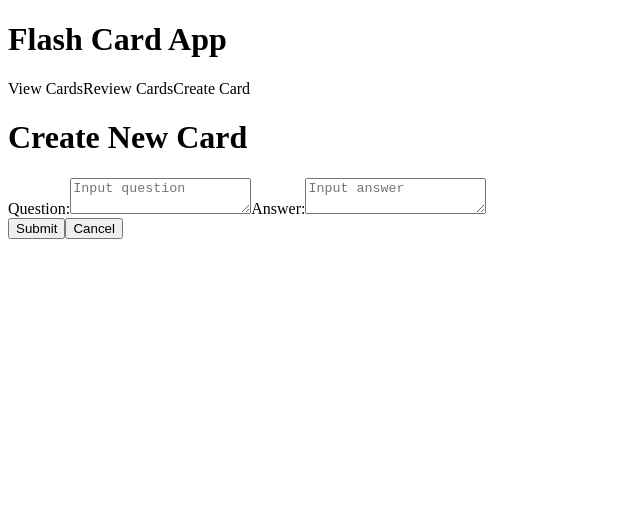
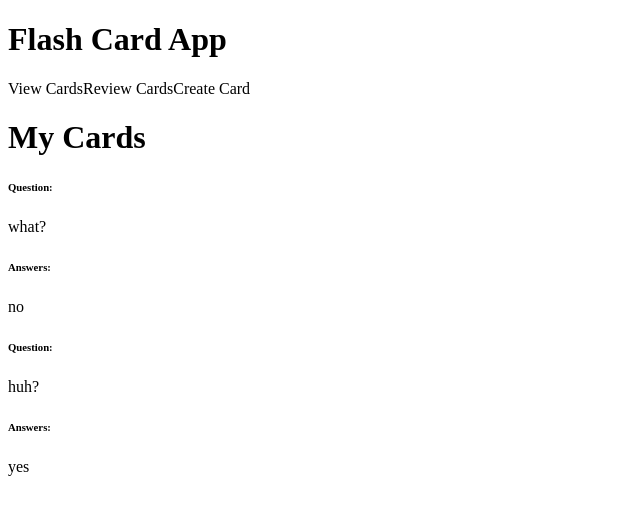
Before and after one commit to David-Lyu/react-flash-cards-pt, a React app: page / in a window 1280 px wide. Shown: the top 512 px of the page, without its empty margins (0-640 px from the left). Built offline with nearby package versions, Linux system fonts and the light colour scheme; the HTML template or start-up script is replaced by a standard one.

Commit message:
made the divs for flash cards

```diff
--- a/src/components/app.jsx
+++ b/src/components/app.jsx
@@ -4,6 +4,7 @@ import CreateCard from './create-card';
 import ReviewCards from './review-cards';
 import Nav from './nav';
 
+const FlashCards = React.createContext([]);
 export default class App extends React.Component {
   constructor(props) {
     super(props);
@@ -12,8 +13,8 @@ export default class App extends React.Component {
     this.saveCards = this.saveCards.bind(this);
     this.addCard = this.addCard.bind(this);
     this.state = {
-      view: 'create-card',
-      cards: []
+      view: 'view-cards',
+      cards: [{ question: 'what?', answer: 'no' }, { question: 'huh?', answer: 'yes' }]
     };
   }
 
@@ -38,7 +39,7 @@ export default class App extends React.Component {
       case 'review-cards':
         return <ReviewCards />;
       case 'view-cards':
-        return <ViewCards />;
+        return <ViewCards cards={this.state.cards}/>;
       default:
         return null;
     }
--- a/src/components/view-cards.jsx
+++ b/src/components/view-cards.jsx
@@ -1,7 +1,36 @@
 import React from 'react';
 
 export default class ViewCards extends React.Component {
+  constructor(props) {
+    super(props);
+    this.cardsArray = this.props.cards;
+    this.setState = {};
+  }
+
+  makeCards() {
+    const flashCards = this.cardsArray.map((card, index) => {
+      return (
+        <div key={index}>
+          <div>
+            <h6>Question:</h6>
+            <div>{card.question}</div>
+          </div>
+          <div>
+            <h6>Answers:</h6>
+            {card.answer}
+          </div>
+        </div>
+      );
+    });
+    return flashCards;
+  }
+
   render() {
-    return <h1 className="text-center">My Cards</h1>;
+    return (
+      <>
+        <h1 className="text-center">My Cards</h1>
+        {this.makeCards()}
+      </>
+    );
   }
 }
```
